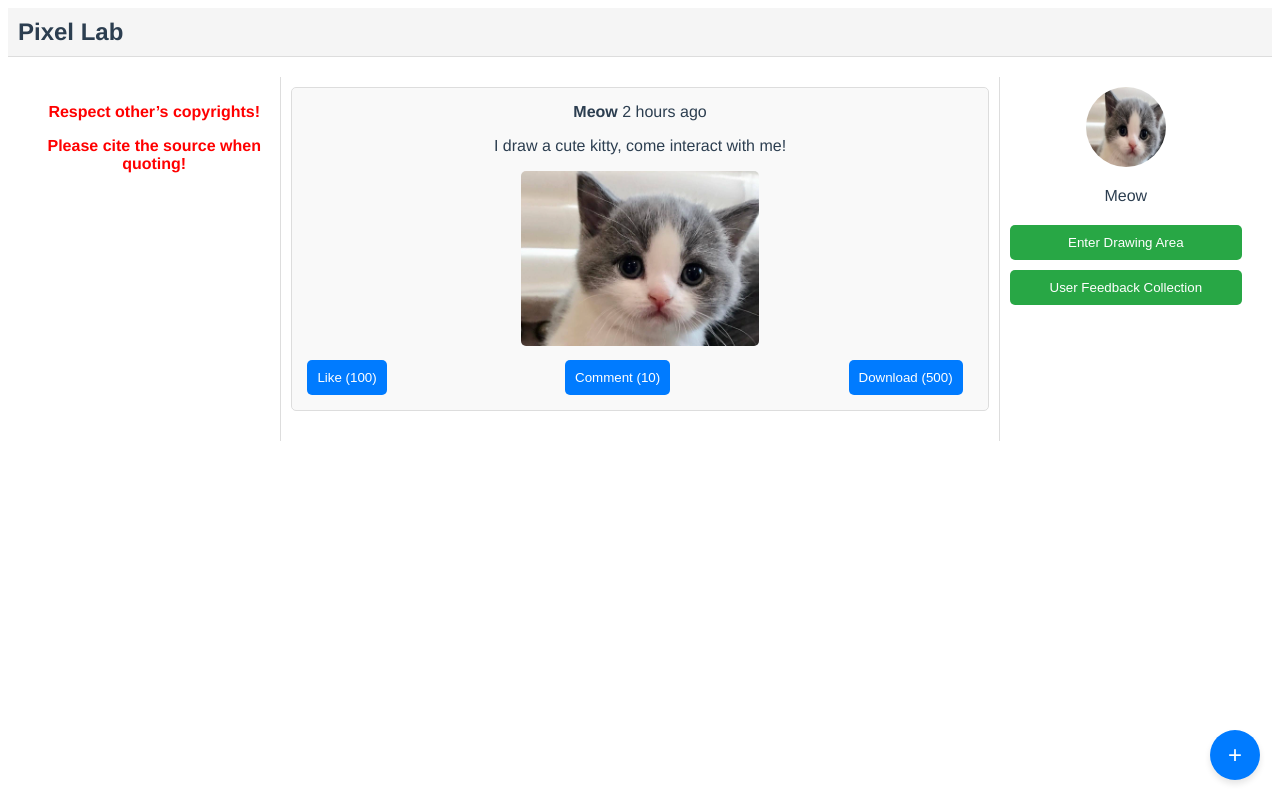
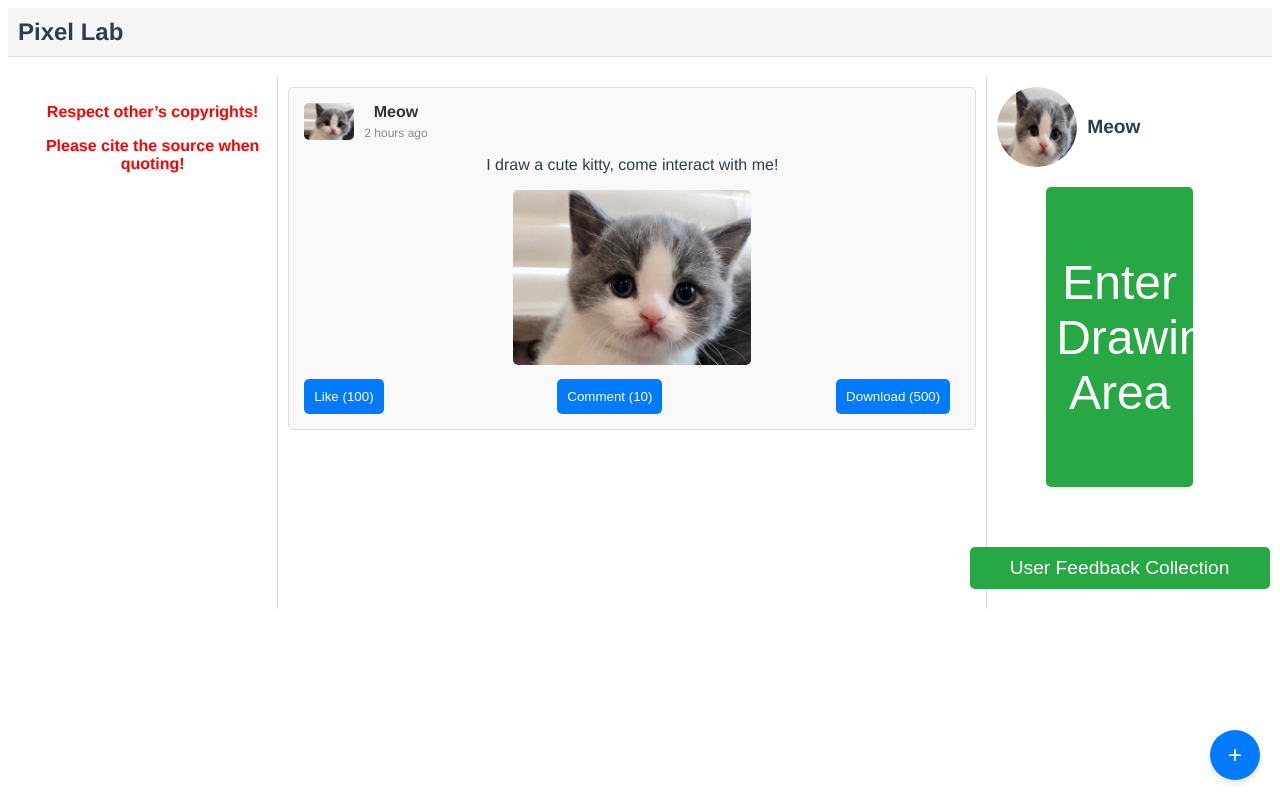
Before and after one commit to jgw0915/MultimediaFinalProject, a Vue app in the folder front-end/: page / in a window 1280 px wide. Built offline with nearby package versions, Linux system fonts and the light colour scheme.

Commit message:
前端/homeView優化

```diff
--- a/front-end/src/views/HomeView.vue
+++ b/front-end/src/views/HomeView.vue
@@ -11,17 +11,23 @@
       </div>
       <div class="content">
         <div class="scrollable">
+
           <div class="post" v-for="post in posts" :key="post.id">
             <div class="user-info">
-              <strong>{{ post.user }}</strong> <span>{{ post.time }}</span>
+              <img :src="post.avatar" alt="User Avatar" class="user-avatar" />
+              <div class="user-details">
+                <strong>{{ post.user }}</strong>
+                <span class="time">{{ post.time }}</span>
+              </div>
             </div>
             <p>{{ post.text }}</p>
             <img :src="post.image" alt="Post image" />
             <div class="interactions">
               <button @click="likePost(post.id)">Like ({{ post.likes }})</button>
               <button @click="toggleComments(post.id)">Comment ({{ post.comments }})</button>
-              <button>Download ({{ post.downloads }})</button>
+              <button @click="downloadImage(post.id)">Download ({{ post.downloads }})</button>
             </div>
+
             <!-- 留言區 -->
             <div v-if="post.showComments" class="comments-section">
               <h4>All comments</h4>
@@ -68,8 +74,8 @@
           <p>{{ userProfile.name }}</p>
         </div>
         <div class="actions">
-          <button @click="enterDrawingArea">Enter Drawing Area</button>
-          <button @click="collectFeedback">User Feedback Collection</button>
+          <button class="enterDrawingAreaBtn" @click="enterDrawingArea">Enter Drawing Area</button>
+          <button class="collectFeedbackBtn" @click="collectFeedback">User Feedback Collection</button>
         </div>
       </div>
     </div>
@@ -90,6 +96,7 @@ export default {
           id: 1,
           user: "Meow",
           time: "2 hours ago",
+          avatar: require("@/assets/kitty.png"),
           text: "I draw a cute kitty, come interact with me!",
           image: require("@/assets/kitty.png"),
           likes: 100,
@@ -146,6 +153,17 @@ export default {
     likePost(id) {
       const post = this.posts.find((post) => post.id === id);
       if (post) post.likes++;
+    },
+    downloadImage(postId) {
+      const post = this.posts.find((p) => p.id === postId);
+      if (post && post.image) {
+        // 創建一個隱藏的 a 標籤
+        const link = document.createElement("a");
+        link.href = post.image; // 設置圖片的 URL
+        link.download = `post_${postId}.png`; // 設置下載文件名
+        link.click(); // 模擬點擊觸發下載
+        link.remove(); // 清理 DOM 元素
+      }
     },
     toggleComments(postId) {
       const post = this.posts.find((p) => p.id === postId);
@@ -269,7 +287,8 @@ body {
 }
 
 .right-sidebar .user-profile {
-  text-align: center;
+  display: flex;
+  align-items: center;
   margin-bottom: 20px;
 }
 
@@ -277,18 +296,48 @@ body {
   width: 80px;
   height: 80px;
   border-radius: 50%;
+  margin-right: 10px;
+  /* 增加間距 */
+}
+
+.right-sidebar .user-profile p {
+  font-size: 1.2em;
+  font-weight: bold;
+  margin: 0;
+  /* 去掉預設間距 */
+}
+
+.right-sidebar .actions {
+  display: flex;
+  flex-direction: column;
+  /* 將按鈕垂直排列 */
+  align-items: center;
+  /* 對齊到中間 */
 }
 
 .right-sidebar .actions button {
-  display: block;
-  width: 100%;
+  width: 300px;
+  /* 讓按鈕寬度適應內容 */
+  padding: 10px;
   margin-bottom: 10px;
-  padding: 10px;
+  text-align: center;
   background-color: #28a745;
   color: white;
   border: none;
   border-radius: 5px;
   cursor: pointer;
+}
+
+.right-sidebar .actions .enterDrawingAreaBtn {
+  font-size: 3em;
+  height: 300px;
+  width: 60%;
+}
+
+.right-sidebar .actions .collectFeedbackBtn {
+  margin-top: 50px;
+  font-size: 1.2em;
+
 }
 
 .floating-button {
@@ -388,4 +437,33 @@ body {
   padding-left: 10px;
   border-left: 2px solid #ddd;
 }
+
+.user-info {
+  display: flex;
+  align-items: flex-start;
+  margin-bottom: 10px;
+}
+
+.user-avatar {
+  width: 50px;
+  height: 50px;
+  border-radius: 50%;
+  margin-right: 10px;
+}
+
+.user-details {
+  display: flex;
+  flex-direction: column;
+}
+
+.user-details strong {
+  font-size: 16px;
+  color: #333;
+}
+
+.user-details .time {
+  font-size: 12px;
+  color: #888;
+  margin-top: 5px;
+}
 </style>
```
